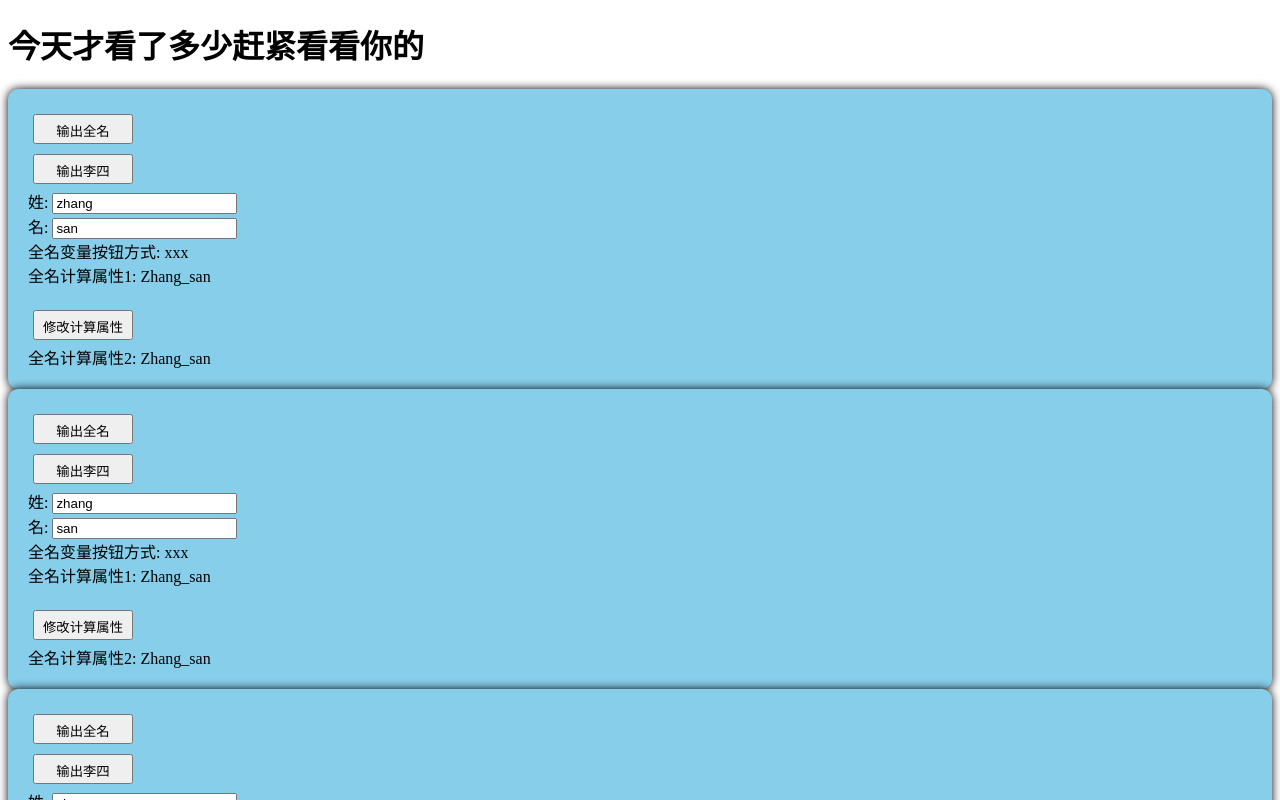
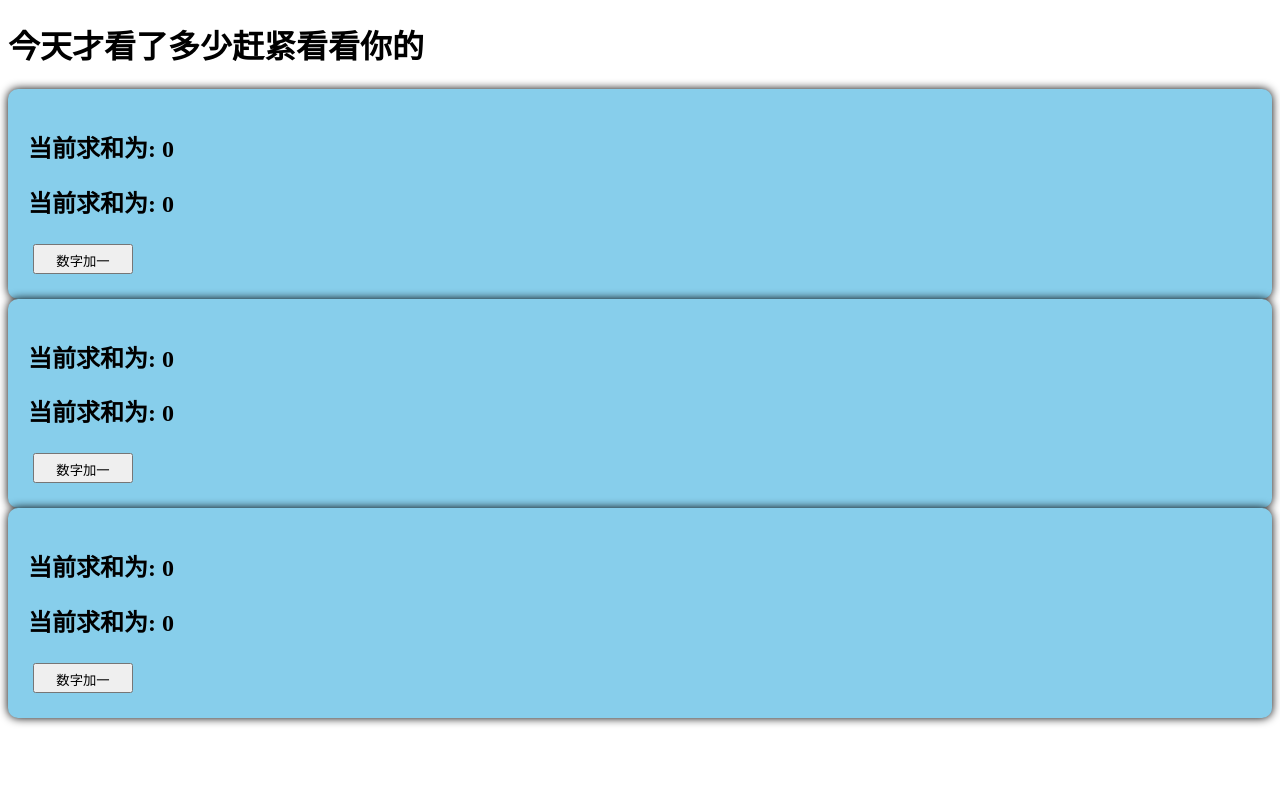
Before and after one commit to huali825/webVue3Learn, a Vue app: page / in a window 1280 px wide. Shown: the top 800 px of the page. Built offline with nearby package versions, Linux system fonts and the light colour scheme.

Commit message:
监视watch和停止监视

```diff
--- a/src/components/Person.vue
+++ b/src/components/Person.vue
@@ -1,19 +1,21 @@
 <!--log这里是界面布局 模板-->
 <template>
   <div class="person">
-    <button @click = "addName">输出全名</button> <br>
+<!--    <button @click = "addName">输出全名</button> <br>-->
 
-    <button @click = "fullNameLisi">输出李四</button> <br>
-  姓: <input type="text" v-model="NameLong.firstName"> <br>
-  名: <input type="text" v-model="NameLong.lastName"> <br>
-  全名变量按钮方式: <span> {{nameTemp}}</span> <br>
+<!--    <button @click = "fullNameLisi">输出李四</button> <br>-->
+<!--  姓: <input type="text" v-model="NameLong.firstName"> <br>-->
+<!--  名: <input type="text" v-model="NameLong.lastName"> <br>-->
+<!--  全名变量按钮方式: <span> {{nameTemp}}</span> <br>-->
 
-<!--    计算属性-->
-  全名计算属性1: <span> {{fullName}}</span> <br>
-    <br>
-  <button @click = "changeFullName2">修改计算属性</button> <br>
-  全名计算属性2: <span> {{fullName2}}</span> <br>
-
+<!--&lt;!&ndash;    计算属性&ndash;&gt;-->
+<!--  全名计算属性1: <span> {{fullName}}</span> <br>-->
+<!--    <br>-->
+<!--  <button @click = "changeFullName2">修改计算属性</button> <br>-->
+<!--  全名计算属性2: <span> {{fullName2}}</span> <br>-->
+    <h2>当前求和为: {{sum}}</h2>
+    <h2>当前求和为: {{sum2}}</h2>
+    <button @click = "sumAndOne">数字加一</button>
   </div>
 </template>
 
@@ -28,46 +30,61 @@ export default {
 
 <!--这里是变量和函数所在位置 脚本-->
 <script lang="ts" setup>
-import {computed, reactive, ref} from 'vue'
-  let nameTemp = ref("xxx")
-  let NameLong = reactive({
-    firstName: "zhang",
-    lastName: "san",
-    longName:""
+import {ref, watch} from 'vue'
+  let sum = ref(0)
+  let sum2 = ref(0)
+  function sumAndOne() {
+    sum.value++
+  }
+
+  const stopWatch = watch(sum,()=>{
+    console.log(sum)
+    sum2.value--
+    if(sum.value>=10){
+      stopWatch()
+    }
   })
 
-//  computed 计算属性的用法
-// eslint-disable-next-line vue/return-in-computed-property
-  let fullName = computed(() => {
-    console.log(1)
-    return NameLong.firstName.slice(0,1).toUpperCase() + NameLong.firstName.slice(1) + '_' + NameLong.lastName
-  })
-
-let fullName2 = computed({
-  get(){
-    return NameLong.firstName.slice(0,1).toUpperCase() + NameLong.firstName.slice(1) + '_' + NameLong.lastName
-  },
-  set(val){
-    const [str1,str2] = val.split('_')
-    NameLong.firstName = str1
-    NameLong.lastName = str2
-    //console.log(x)
-    console.log('set', val)
-  }
-})
-
-  function changeFullName2(){
-    fullName2.value = 'li_si'
-  }
-
-  function addName () {
-    NameLong.longName = NameLong.firstName  + '_' + NameLong.lastName
-    nameTemp.value = NameLong.longName
-  }
-
-  function fullNameLisi () {
-    nameTemp.value = "lisi"
-  }
+// import {computed, reactive, ref} from 'vue'
+//   let nameTemp = ref("xxx")
+//   let NameLong = reactive({
+//     firstName: "zhang",
+//     lastName: "san",
+//     longName:""
+//   })
+//
+// //  computed 计算属性的用法
+// // eslint-disable-next-line vue/return-in-computed-property
+//   let fullName = computed(() => {
+//     console.log(1)
+//     return NameLong.firstName.slice(0,1).toUpperCase() + NameLong.firstName.slice(1) + '_' + NameLong.lastName
+//   })
+//
+// let fullName2 = computed({
+//   get(){
+//     return NameLong.firstName.slice(0,1).toUpperCase() + NameLong.firstName.slice(1) + '_' + NameLong.lastName
+//   },
+//   set(val){
+//     const [str1,str2] = val.split('_')
+//     NameLong.firstName = str1
+//     NameLong.lastName = str2
+//     //console.log(x)
+//     console.log('set', val)
+//   }
+// })
+//
+//   function changeFullName2(){
+//     fullName2.value = 'li_si'
+//   }
+//
+//   function addName () {
+//     NameLong.longName = NameLong.firstName  + '_' + NameLong.lastName
+//     nameTemp.value = NameLong.longName
+//   }
+//
+//   function fullNameLisi () {
+//     nameTemp.value = "lisi"
+//   }
 
 </script>
 
```
